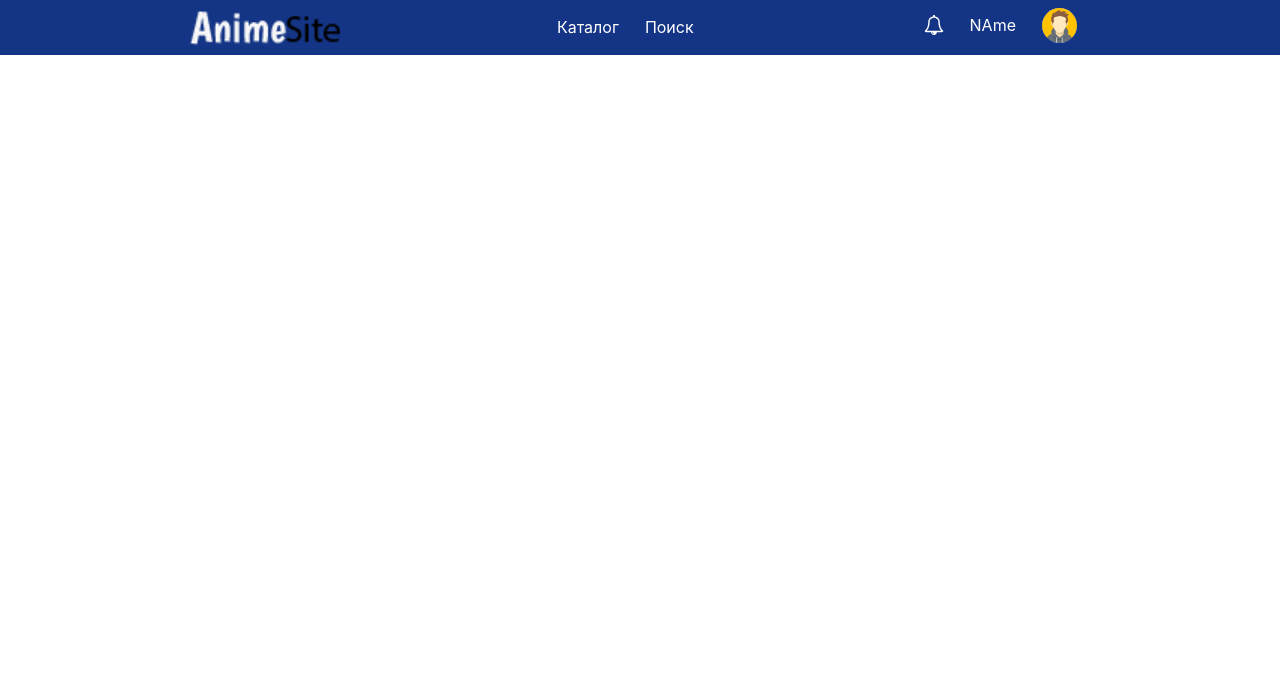
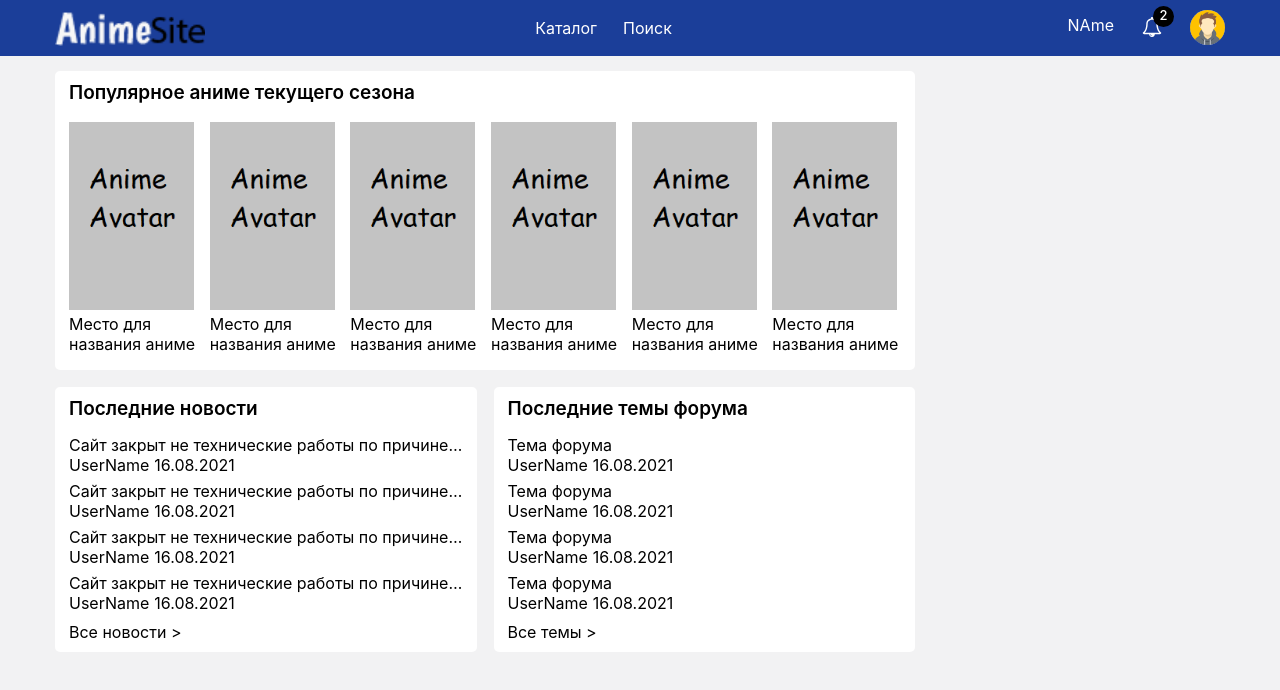
Before and after one commit to WepILoK/anime-site, a React (Create React App) app: page / in a window 1280 px wide. Shown: the top 690 px of the page. Built offline with nearby package versions, Linux system fonts and the light colour scheme.

Commit message:
Добавление домашней страницы

```diff
--- a/src/App.scss
+++ b/src/App.scss
@@ -1,10 +1,44 @@
 $width: 930px;
 $mainColor: #F2F2F3;
-$mainColor2: #143585;
+$mainColor2: #1b3e99;
 $sublimeColor: #565656;
 $errorColor: #EA0000;
 $disabled: #4E4E4E;
 
 .App {
-  text-align: center;
+  .text-cut {
+    white-space: nowrap;
+    text-overflow: ellipsis;
+    overflow: hidden;
+  }
+  .link-default {
+    color: #000000;
+    text-decoration: none;
+    cursor: pointer;
+  }
+
+  .page {
+    padding-top: 56px;
+    min-height: 100vh;
+    width: 100vw;
+    background-color: $mainColor;
+
+    .section {
+      margin-bottom: 17px;
+      background: #ffffff;
+      border-radius: 5px;
+
+      &__body {
+        padding: 10px 14px;
+
+        .title {
+          text-align: start;
+          position: relative;
+          margin-bottom: 12px;
+          font-weight: 600;
+          font-size: 19px;
+        }
+      }
+    }
+  }
 }
--- a/src/App.tsx
+++ b/src/App.tsx
@@ -1,12 +1,16 @@
 import React from 'react';
 import './App.scss';
 import {Header} from "./components/Header/Header";
+import {Home} from "./pages/Home/Home";
 
 
 export const App = () => {
     return (
         <div className="App">
             <Header/>
+            <div className='page'>
+                <Home/>
+            </div>
         </div>
     );
 }
--- a/src/components/Header/Header.scss
+++ b/src/components/Header/Header.scss
@@ -1,8 +1,12 @@
 @import "../../App";
 
 .header {
+  position: fixed;
+  top: 0;
+  left: 0;
+  z-index: 1000;
   width: 100vw;
-  height: 55px;
+  height: 56px;
   background-color: $mainColor2;
 
   &__inner {
@@ -10,7 +14,8 @@
     justify-content: space-between;
     align-items: center;
     min-width: 900px;
-    width: $width;
+    max-width: 1200px;
+    width: 100%;
     padding: 0 15px;
     margin: 0 auto;
     color: #FFFFFF;
@@ -20,6 +25,7 @@
     cursor: pointer;
     padding-top: 9px;
     padding-bottom: 5px;
+
     img {
       width: 150px;
       height: 35px;
@@ -31,34 +37,57 @@
   }
 
   .menu {
+    padding: 11px 0;
+
     &__item {
       cursor: pointer;
-      padding: 10px 13px;
+      padding: 5px 13px;
+
     }
   }
 
   &__user {
-    padding: 8px 0;
+    padding: 7.5px 0;
   }
 
   .user {
     display: flex;
 
+    &__name {
+      width: 125px;
+      padding: 7px 13px;
+      text-align: end;
+    }
+
     &__notifications {
+      position: relative;
       cursor: pointer;
-      padding: 7px 13px;
+      margin: 4px 10px;
+      padding: 5px 5px 4px 5px;
+
       img {
         width: 20px;
       }
-    }
 
-    &__name {
-        padding: 7px 13px;
+      p {
+        position: absolute;
+        text-align: center;
+        top: -6px;
+        right: -7px;
+        height: 21px;
+        width: 21px;
+        padding: 1px 0 0 0;
+        font-size: 13px;
+        font-weight: 500;
+        background-color: #000000;
+        border-radius: 15px;
+      }
     }
 
     &__avatar {
       cursor: pointer;
-      padding: 0 13px;
+      padding-left: 13px;
+      margin-top: 2px;
       height: 35px;
 
       img {
@@ -68,4 +97,10 @@
     }
   }
 
+  .hover {
+    &:hover {
+      background-color: lighten($mainColor2, 5%);
+      border-radius: 5px;
+    }
+  }
 }
--- a/src/components/Header/Header.tsx
+++ b/src/components/Header/Header.tsx
@@ -12,15 +12,16 @@ export const Header = () => {
                     <img src={require("../../assets/images/anim-logo.png").default} alt='AnimLogo'/>
                 </div>
                 <div className="header__menu menu">
-                    <div className='menu__item'>Каталог</div>
-                    <div className='menu__item'>Поиск</div>
+                    <div className='menu__item hover'>Каталог</div>
+                    <div className='menu__item hover'>Поиск</div>
                 </div>
                 <div className="header__user user">
-                    <div className='user__notifications'>
+                    <div className='user__name text-cut'>
+                        NAme
+                    </div>
+                    <div className='user__notifications hover'>
                         <img src={require("../../assets/images/notifications.svg").default} alt='notifications'/>
-                    </div>
-                    <div className='user__name'>
-                        NAme
+                        <p>{2}</p>
                     </div>
                     <div className='user__avatar'>
                         <img src={require("../../assets/images/avatar.png").default} alt='Avatar'/>
--- a/src/index.css
+++ b/src/index.css
@@ -39,3 +39,18 @@ dl,
 dd {
     margin: 0;
 }
+
+::-webkit-scrollbar {
+    width: 12px;
+    height: 12px;
+}
+
+::-webkit-scrollbar-thumb {
+    border-radius: 3px;
+    background: #c1c1c1;
+}
+
+::-webkit-scrollbar-track {
+    border-radius: 3px;
+    background: #f3f3f3;
+}
--- /dev/null
+++ b/src/pages/Home/Home.scss
@@ -0,0 +1,73 @@
+.page__inner {
+  .container {
+    min-width: 900px;
+    max-width: 1200px;
+    padding: 0 15px;
+    width: 100%;
+    margin: 15px auto 0;
+
+    &__left-side {
+      width: calc(100% - 310px);
+
+      .popular-list {
+        display: flex;
+        overflow-x: auto;
+        overflow-y: hidden;
+        margin: 0 -6px;
+
+        .item {
+          width: 125px;
+          max-width: 150px;
+          flex: 1 0 auto;
+          padding: 6px;
+          cursor: pointer;
+
+          &__image {
+            width: 125px;
+            max-width: 150px;
+          }
+
+          &__name {
+            display: -webkit-box;
+            -webkit-line-clamp: 2;
+            -webkit-box-orient: vertical;
+            text-overflow: ellipsis;
+            overflow: hidden;
+          }
+        }
+      }
+
+      .info-lists {
+        display: flex;
+
+        &__section {
+          &:first-child {
+            margin-right: 17px;
+          }
+
+          flex: 1 0 0;
+          overflow: hidden;
+          .info-list-items {
+            margin-bottom: 6px;
+            .info-list-item {
+              padding: 3px 0;
+              &__text {
+
+              }
+              &__info {
+                display: flex;
+              }
+              &__user {
+                padding-right: 5px;
+              }
+              &__date {
+
+              }
+
+            }
+          }
+        }
+      }
+    }
+  }
+}
--- /dev/null
+++ b/src/pages/Home/Home.tsx
@@ -0,0 +1,78 @@
+import React from 'react';
+import './Home.scss'
+
+
+export const Home = () => {
+    return (
+        <div className='page__inner'>
+            <div className='container'>
+                <div className='container__left-side'>
+                    <div className='section'>
+                        <div className='section__body'>
+                            <h2 className='title'>
+                                Популярное аниме текущего сезона
+                            </h2>
+                            <div className='popular-list'>
+                                {new Array(6).fill(1).map(item =>
+                                    <div className='popular-list__item item'>
+                                        <img className='item__image'
+                                             src={require("../../assets/images/animeAvatar.png").default}/>
+                                        <div className='item__name'>
+                                            Место для названия аниме
+                                        </div>
+                                    </div>
+                                )}
+                            </div>
+                        </div>
+                    </div>
+                    <div className='info-lists'>
+                        <div className='info-lists__section section'>
+                            <div className='section__body'>
+                                <div className='title'>
+                                    Последние новости
+                                </div>
+                                <div className='info-list-items'>
+                                    {new Array(4).fill(1).map(i =>
+                                        <div className='info-list-item'>
+                                            <div className='info-list-item__text text-cut'>
+                                                Сайт закрыт не технические работы по причине долгого создания сайта
+                                                16.08.2021
+                                            </div>
+                                            <div className='info-list-item__info'>
+                                                <div className='info-list-item__user'>UserName</div>
+                                                <div className='info-list-item__date'>16.08.2021</div>
+                                            </div>
+                                        </div>)}
+                                </div>
+                                <div className='link-default'>Все новости {">"}</div>
+                            </div>
+                        </div>
+                        <div className='info-lists__section section'>
+                            <div className='section__body'>
+                                <div className='title'>
+                                    Последние темы форума
+                                </div>
+                                <div className='info-list-items'>
+                                    {new Array(4).fill(1).map(i =>
+                                        <div className='info-list-item'>
+                                            <div className='info-list-item__text text-cut'>
+                                                Тема форума
+                                            </div>
+                                            <div className='info-list-item__info'>
+                                                <div className='info-list-item__user'>UserName</div>
+                                                <div className='info-list-item__date'>16.08.2021</div>
+                                            </div>
+                                        </div>)}
+                                </div>
+                                <div className='link-default'>Все темы {">"}</div>
+                            </div>
+                        </div>
+                    </div>
+                </div>
+                <div className='container__right-side'>
+
+                </div>
+            </div>
+        </div>
+    );
+};
```
Also changed, not shown: src/assets/images/animeAvatar.png (added).
